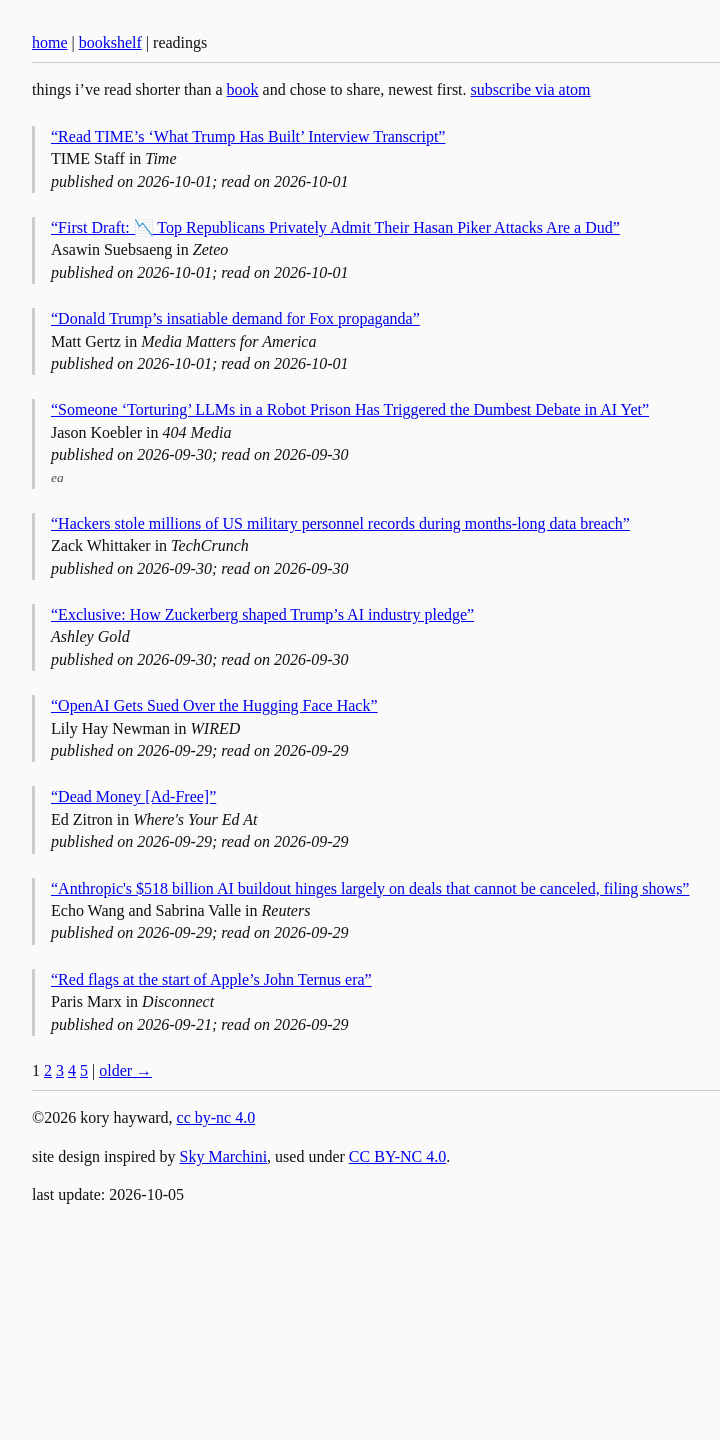
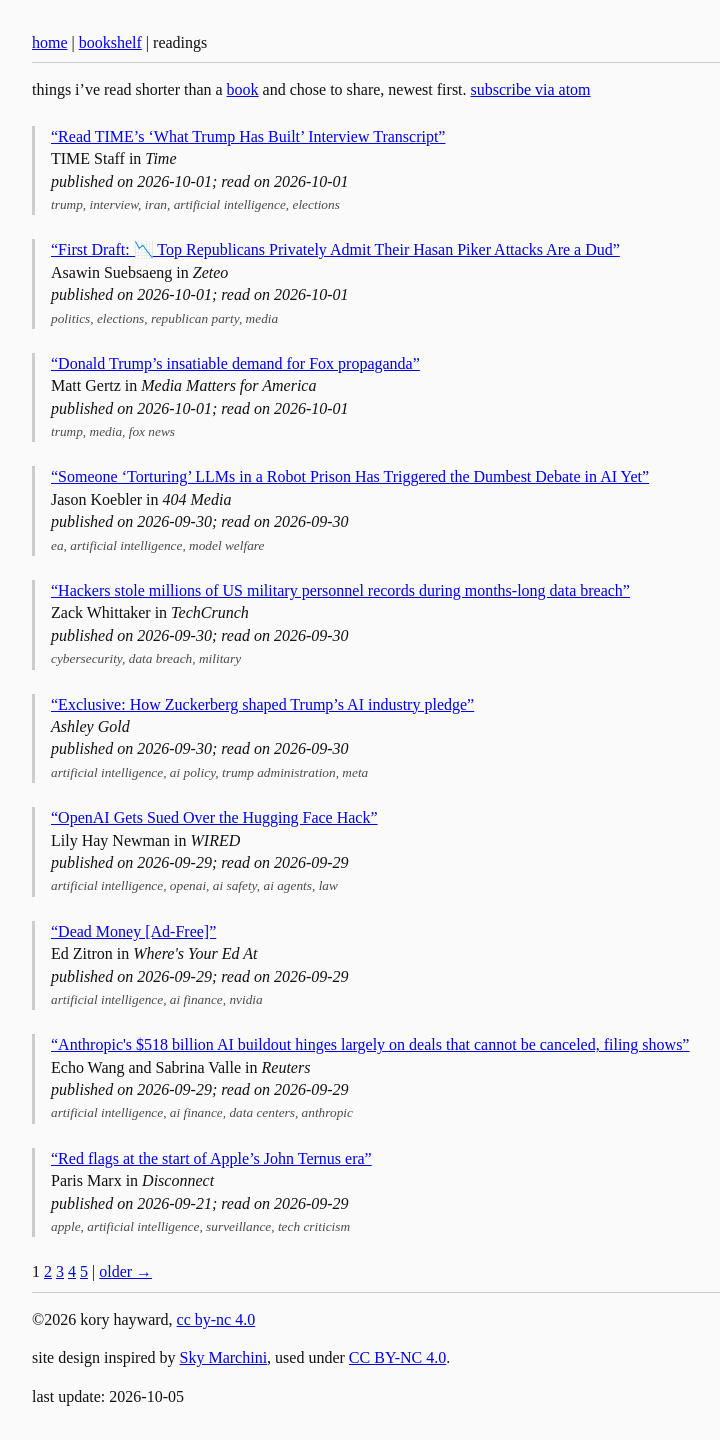
Before and after one commit to koryhayward/koryhayward.github.io, a Jekyll site: the page built from readings.md, in a window 1280 px wide. Shown: the whole page, without its empty margins (233-953 px from the left). Built offline with Jekyll 4.4.1, drawn with Linux system fonts in a browser that asks for light colours; before the commit the page ends 1238 px from its top, so only the background shows below that.

Commit message:
readings: +0 -0 ~41

```diff
--- a/_data/readings.yml
+++ b/_data/readings.yml
@@ -8,6 +8,12 @@
     - "TIME Staff"
   published: "2026-10-01"
   read: "2026-10-01"
+  tags:
+    - "trump"
+    - "interview"
+    - "iran"
+    - "artificial-intelligence"
+    - "elections"
 - title: "First Draft: 📉 Top Republicans Privately Admit Their Hasan Piker Attacks Are a Dud"
   url: "https://zeteo.com/p/top-republicans-privately-admit-their"
   source: "zeteo.com"
@@ -16,6 +22,11 @@
     - "Asawin Suebsaeng"
   published: "2026-10-01"
   read: "2026-10-01"
+  tags:
+    - "politics"
+    - "elections"
+    - "republican-party"
+    - "media"
 - title: "Donald Trump’s insatiable demand for Fox propaganda"
   url: "https://www.mediamatters.org/fox-news/donald-trumps-insatiable-demand-fox-propaganda"
   source: "mediamatters.org"
@@ -24,6 +35,10 @@
     - "Matt Gertz"
   published: "2026-10-01"
   read: "2026-10-01"
+  tags:
+    - "trump"
+    - "media"
+    - "fox-news"
 - title: "Someone ‘Torturing’ LLMs in a Robot Prison Has Triggered the Dumbest Debate in AI Yet"
   url: "https://www.404media.co/someone-torturing-llms-in-a-robot-prison-has-triggered-the-dumbest-debate-in-ai-yet/"
   source: "404media.co"
@@ -34,6 +49,8 @@
   read: "2026-09-30"
   tags:
     - "ea"
+    - "artificial-intelligence"
+    - "model-welfare"
 - title: "Hackers stole millions of US military personnel records during months-long data breach"
   url: "https://techcrunch.com/2026/09/30/hackers-stole-millions-of-us-military-personnel-records-during-months-long-data-breach/"
   source: "techcrunch.com"
@@ -42,6 +59,10 @@
     - "Zack Whittaker"
   published: "2026-09-30"
   read: "2026-09-30"
+  tags:
+    - "cybersecurity"
+    - "data-breach"
+    - "military"
 - title: "Exclusive: How Zuckerberg shaped Trump’s AI industry pledge"
   url: "https://www.semafor.com/article/09/30/2026/how-zuckerberg-shaped-trumps-ai-industry-pledge"
   source: "semafor.com"
@@ -50,6 +71,11 @@
     - "Ashley Gold"
   published: "2026-09-30"
   read: "2026-09-30"
+  tags:
+    - "artificial-intelligence"
+    - "ai-policy"
+    - "trump-administration"
+    - "meta"
 - title: "OpenAI Gets Sued Over the Hugging Face Hack"
   url: "https://www.wired.com/story/openai-sued-over-the-hugging-face-hack/"
   source: "wired.com"
@@ -58,6 +84,12 @@
     - "Lily Hay Newman"
   published: "2026-09-29"
   read: "2026-09-29"
+  tags:
+    - "artificial-intelligence"
+    - "openai"
+    - "ai-safety"
+    - "ai-agents"
+    - "law"
 - title: "Dead Money [Ad-Free]"
   url: "https://www.wheresyoured.at/email/b83c7842-3bfe-4489-8ca3-23c93e2be560/"
   source: "wheresyoured.at"
@@ -66,6 +98,10 @@
     - "Ed Zitron"
   published: "2026-09-29"
   read: "2026-09-29"
+  tags:
+    - "artificial-intelligence"
+    - "ai-finance"
+    - "nvidia"
 - title: "Anthropic's $518 billion AI buildout hinges largely on deals that cannot be canceled, filing shows"
   url: "https://www.reuters.com/business/anthropics-518-billion-ai-buildout-hinges-largely-deals-that-cannot-be-canceled-2026-09-29/"
   source: "reuters.com"
@@ -75,6 +111,11 @@
     - "Sabrina Valle"
   published: "2026-09-29"
   read: "2026-09-29"
+  tags:
+    - "artificial-intelligence"
+    - "ai-finance"
+    - "data-centers"
+    - "anthropic"
 - title: "Red flags at the start of Apple’s John Ternus era"
   url: "https://disconnect.blog/red-flags-at-the-start-of-apples-john-ternus-era/"
   source: "disconnect.blog"
@@ -83,6 +124,11 @@
     - "Paris Marx"
   published: "2026-09-21"
   read: "2026-09-29"
+  tags:
+    - "apple"
+    - "artificial-intelligence"
+    - "surveillance"
+    - "tech-criticism"
 - title: "OpenAI cancels new AI launch, citing safety issues"
   url: "https://www.washingtonpost.com/technology/2026/09/28/chatgpt-maker-openai-scraps-release-astra-61-model-over-safety/"
   source: "washingtonpost.com"
@@ -91,6 +137,11 @@
     - "Gerrit De Vynck"
   published: "2026-09-28"
   read: "2026-09-28"
+  tags:
+    - "artificial-intelligence"
+    - "openai"
+    - "ai-safety"
+    - "ai-agents"
 - title: "An open letter to crimrxiv"
   url: "https://www.bennjordan.com/blog/research-on-demand-is-not-research"
   source: "bennjordan.com"
@@ -99,6 +150,10 @@
     - "Benn Jordan"
   published: "2026-09-27"
   read: "2026-09-28"
+  tags:
+    - "surveillance"
+    - "flock"
+    - "research-integrity"
 - title: "Mark Zuckerberg Loses $9 Billion In A Day As Goldman Sachs Pours Cold Water On Meta Stock Rally"
   url: "https://finance.yahoo.com/markets/stocks/articles/mark-zuckerberg-loses-9-billion-191142608.html"
   source: "finance.yahoo.com"
@@ -108,6 +163,10 @@
     - "Forbes Staff"
   published: "2026-09-25"
   read: "2026-09-28"
+  tags:
+    - "meta"
+    - "ai-finance"
+    - "stock-market"
 - title: "Senator blocks bill meant to lower electricity prices linked to data centers"
   url: "https://www.washingtonpost.com/politics/2026/09/17/democrat-blocks-data-center-bill-senate/"
   source: "washingtonpost.com"
@@ -116,6 +175,10 @@
     - "Theodoric Meyer"
   published: "2026-09-17"
   read: "2026-09-28"
+  tags:
+    - "data-centers"
+    - "energy"
+    - "congress"
 - title: "The Dirtbags Won’t Save Us"
   url: "https://www.liberalcurrents.com/the-dirtbags-wont-save-us/"
   source: "liberalcurrents.com"
@@ -124,6 +187,10 @@
     - "Alan Elrod"
   published: "2026-06-25"
   read: "2026-09-28"
+  tags:
+    - "politics"
+    - "democratic-party"
+    - "political-culture"
 - title: "OpenAI Accuses Plaintiffs’ Lawyers Of Paying For, Hiding, And Then Laundering Sketchy Key Evidence In AI Copyright Case"
   url: "https://www.techdirt.com/2026/09/25/openai-accuses-plaintiffs-lawyers-of-paying-for-hiding-and-then-laundering-sketchy-key-evidence-in-ai-copyright-case/"
   source: "techdirt.com"
@@ -132,6 +199,11 @@
     - "Mike Masnick"
   published: "2026-09-25"
   read: "2026-09-26"
+  tags:
+    - "artificial-intelligence"
+    - "openai"
+    - "copyright"
+    - "law"
 - title: "Feds say CT marshals threatened, blocked ICE during courthouse arrest"
   url: "https://www.ctinsider.com/news/article/ice-arrest-ct-meriden-courthouse-dhs-response-22448879.php"
   source: "ctinsider.com"
@@ -141,6 +213,11 @@
     - "Staff Writer"
   published: "2026-09-25"
   read: "2026-09-25"
+  tags:
+    - "immigration"
+    - "ice"
+    - "courts"
+    - "connecticut"
 - title: "Farmers Voted for This"
   url: "https://thedispatch.com/article/farmers-republicans-trade-war-trump/"
   source: "thedispatch.com"
@@ -149,6 +226,11 @@
     - "Kevin D. Williamson"
   published: "2026-09-25"
   read: "2026-09-25"
+  tags:
+    - "trade"
+    - "tariffs"
+    - "agriculture"
+    - "politics"
 - title: "Houthis say they attacked Riyadh and Aramco facilities in Yanbu"
   url: "https://www.reuters.com/world/middle-east/houthis-say-they-attacked-riyadh-aramco-facilities-yanbu-2026-09-24/?taid=6ab5b4d5d1581a0001749382"
   source: "reuters.com"
@@ -157,6 +239,11 @@
     - "Reuters"
   published: "2026-09-24"
   read: "2026-09-24"
+  tags:
+    - "middle-east"
+    - "houthis"
+    - "saudi-arabia"
+    - "yemen"
 - title: "Taiwan Suspects It Has a Trump Problem to Add to China"
   url: "https://www.bloomberg.com/news/newsletters/2025-10-01/taiwan-is-getting-worried-about-trump-on-top-of-china"
   source: "bloomberg.com"
@@ -165,6 +252,11 @@
     - "Yian Lee"
   published: "2025-10-01"
   read: "2026-09-24"
+  tags:
+    - "taiwan"
+    - "china"
+    - "foreign-policy"
+    - "trump-administration"
 - title: "Legalistic Noncompliance by Daniel T. Deacon and Leah M. Litman"
   url: "https://scholarship.law.duke.edu/dlj/vol75/iss8/2/"
   source: "scholarship.law.duke.edu"
@@ -173,6 +265,11 @@
     - "Daniel T. Deacon"
     - "Leah M. Litman"
   read: "2026-09-24"
+  tags:
+    - "law"
+    - "courts"
+    - "trump-administration"
+    - "rule-of-law"
 - title: "US Energy Secretary Wright says diesel export ban won't work"
   url: "https://www.reuters.com/legal/litigation/us-energy-secretary-wright-says-diesel-export-ban-would-not-work-2026-09-23/"
   source: "reuters.com"
@@ -181,6 +278,11 @@
     - "Nicole Jao"
   published: "2026-09-23"
   read: "2026-09-23"
+  tags:
+    - "energy"
+    - "diesel"
+    - "fuel-prices"
+    - "trump-administration"
 - title: "The Source Behind The Ban"
   url: "https://www.status.news/p/white-house-press-ban-jd-vance-source-iran"
   source: "status.news"
@@ -189,6 +291,11 @@
     - "Oliver Darcy"
   published: "2026-09-23"
   read: "2026-09-23"
+  tags:
+    - "media"
+    - "first-amendment"
+    - "trump-administration"
+    - "jd-vance"
 - title: "‘We Hacked the FBI:’ Hackers Say They Have Data on All FBI Employees"
   url: "https://www.404media.co/we-hacked-the-fbi-hackers-say-they-have-data-on-all-fbi-employees/"
   source: "404media.co"
@@ -197,6 +304,10 @@
     - "Joseph Cox"
   published: "2026-09-22"
   read: "2026-09-23"
+  tags:
+    - "cybersecurity"
+    - "data-breach"
+    - "fbi"
 - title: "Why a Diesel Export Ban Won't Fix Expensive U.S. Diesel Prices"
   url: "https://gaspriceguy.substack.com/p/why-a-diesel-export-ban-wont-fix"
   source: "gaspriceguy.substack.com"
@@ -205,11 +316,18 @@
     - "Patrick De Haan"
   published: "2026-09-20"
   read: "2026-09-23"
+  tags:
+    - "energy"
+    - "diesel"
+    - "fuel-prices"
 - title: "What If We Just Stopped?"
   url: "https://dansinker.com/posts/2026-09-23-stopped/"
   source: "dansinker.com"
   publication: "dansinker.com"
   read: "2026-09-23"
+  tags:
+    - "social-media"
+    - "internet-culture"
 - title: "What Does a Hyperscale Data Center Really Look Like?"
   url: "https://www.yesenergy.com/blog/what-does-a-hyperscale-data-center-really-look-like"
   source: "yesenergy.com"
@@ -217,6 +335,11 @@
   authors:
     - "Yes Energy"
   read: "2026-09-23"
+  tags:
+    - "data-centers"
+    - "energy"
+    - "electric-grid"
+    - "artificial-intelligence"
 - title: "Where're All The AI Chips?"
   url: "https://www.wheresyoured.at/wherere-all-the-ai-chips/"
   source: "wheresyoured.at"
@@ -225,6 +348,11 @@
     - "Ed Zitron"
   published: "2026-09-22"
   read: "2026-09-22"
+  tags:
+    - "artificial-intelligence"
+    - "ai-finance"
+    - "nvidia"
+    - "data-centers"
 - title: "The FBI Anti-Corruption Squad Was Circling Susan Collins — Until Trump Got in the Way"
   url: "https://www.propublica.org/article/fbi-susan-collins-navatek-campaign-donations-investigation"
   source: "propublica.org"
@@ -236,6 +364,12 @@
     - "Kirsten Berg"
   published: "2026-09-22"
   read: "2026-09-22"
+  tags:
+    - "corruption"
+    - "fbi"
+    - "congress"
+    - "campaign-finance"
+    - "trump-administration"
 - title: "Kalshi asks CFTC to allow margin trading on its platform, letting users buy with borrowed funds"
   url: "https://www.cnbc.com/2026/09/22/kalshi-asks-cftc-to-allow-margin-trading-on-its-platform-letting-users-buy-with-borrowed-funds.html"
   source: "cnbc.com"
@@ -244,6 +378,10 @@
     - "Davis Giangiulio"
   published: "2026-09-22"
   read: "2026-09-22"
+  tags:
+    - "prediction-markets"
+    - "finance"
+    - "regulation"
 - title: "The Toxic Cost of the Philippines’ Growing E-Waste Crisis"
   url: "https://www.thexylom.com/post/the-toxic-cost-of-the-philippines-growing-e-waste-crisis"
   source: "thexylom.com"
@@ -252,6 +390,11 @@
     - "Omar Hamed Beato"
   published: "2026-09-20"
   read: "2026-09-22"
+  tags:
+    - "e-waste"
+    - "environment"
+    - "philippines"
+    - "public-health"
 - title: "The Apocalypse Will Not Be Sexy"
   url: "https://www.techdirt.com/2026/09/21/the-apocalypse-will-not-be-sexy/"
   source: "techdirt.com"
@@ -260,6 +403,9 @@
   read: "2026-09-21"
   tags:
     - "artificial-intelligence"
+    - "ai-safety"
+    - "ai-risk"
+    - "tech-criticism"
 - title: "News outlets Trump banned from White House file lawsuit"
   url: "https://www.politico.com/news/2026/09/21/news-outlets-trump-banned-from-white-house-announce-lawsuit-01085995"
   source: "politico.com"
@@ -305,6 +451,9 @@
   tags:
     - "artificial-intelligence"
     - "e-commerce"
+    - "amazon"
+    - "meta"
+    - "ai-agents"
 - title: "How Trump and Xi went from tariff war to trade truce"
   url: "https://www.reuters.com/business/aerospace-defense/how-trump-xi-went-tariff-war-trade-truce-2026-09-21/"
   source: "reuters.com"
@@ -314,6 +463,8 @@
   tags:
     - "china"
     - "trade"
+    - "tariffs"
+    - "trump-administration"
 - title: "Superintelligence: The Idea That Eats Smart People"
   url: "https://idlewords.com/talks/superintelligence.htm"
   source: "idlewords.com"
@@ -337,6 +488,11 @@
     - "Vivian Nereim"
   published: "2026-09-20"
   read: "2026-09-20"
+  tags:
+    - "middle-east"
+    - "houthis"
+    - "saudi-arabia"
+    - "yemen"
 - title: "Federal immigration agent shoots and injures man in Austin, Texas"
   url: "https://www.npr.org/2026/09/20/nx-s1-5975517/ice-shooting-austin-texas"
   source: "npr.org"
@@ -345,6 +501,10 @@
     - "Sergio Martínez-Beltrán"
   published: "2026-09-20"
   read: "2026-09-20"
+  tags:
+    - "immigration"
+    - "ice"
+    - "use-of-force"
 - title: "The AI regulation smackdown isn’t over"
   url: "https://www.theverge.com/ai-artificial-intelligence/997706/the-ai-regulation-smackdown-isnt-over"
   source: "theverge.com"
@@ -353,6 +513,10 @@
     - "Hayden Field"
   published: "2026-09-19"
   read: "2026-09-20"
+  tags:
+    - "artificial-intelligence"
+    - "ai-policy"
+    - "regulation"
 - title: "Premium: The Hater's Guide To AI Debt (Part 1)"
   url: "https://www.wheresyoured.at/premium-the-haters-guide-to-ai-debt-part-1/"
   source: "wheresyoured.at"
@@ -361,6 +525,10 @@
     - "Ed Zitron"
   published: "2026-09-18"
   read: "2026-09-20"
+  tags:
+    - "artificial-intelligence"
+    - "ai-finance"
+    - "data-centers"
 - title: "An Undercover Google Analyst Infiltrated a Notorious Supply-Chain Hacking Gang"
   url: "https://www.wired.com/story/an-undercover-google-analyst-infiltrated-a-notorious-supply-chain-hacking-gang/"
   source: "wired.com"
@@ -369,6 +537,11 @@
     - "Andy Greenberg"
   published: "2026-09-18"
   read: "2026-09-20"
+  tags:
+    - "cybersecurity"
+    - "supply-chain-attacks"
+    - "threat-intelligence"
+    - "google"
 - title: "AI hallucination of Chinese nuclear components almost led to US military attack"
   url: "https://arstechnica.com/ai/2026/09/report-us-almost-boarded-chinese-ship-over-hallucinated-ai-arms-report/"
   source: "arstechnica.com"
@@ -377,6 +550,11 @@
     - "Kyle Orland"
   published: "2026-09-18"
   read: "2026-09-20"
+  tags:
+    - "artificial-intelligence"
+    - "military"
+    - "ai-safety"
+    - "china"
 - title: "The High Crime of “LMAO”: How Cops Are Treating Flock's Mass Surveillance As a Joke"
   url: "https://www.eff.org/deeplinks/2026/09/high-crime-lmao-how-cops-are-treating-mass-surveillance-joke"
   source: "eff.org"
@@ -386,3 +564,8 @@
     - "Dave Maass"
   published: "2026-09-14"
   read: "2026-09-20"
+  tags:
+    - "surveillance"
+    - "flock"
+    - "policing"
+    - "alpr"
```
